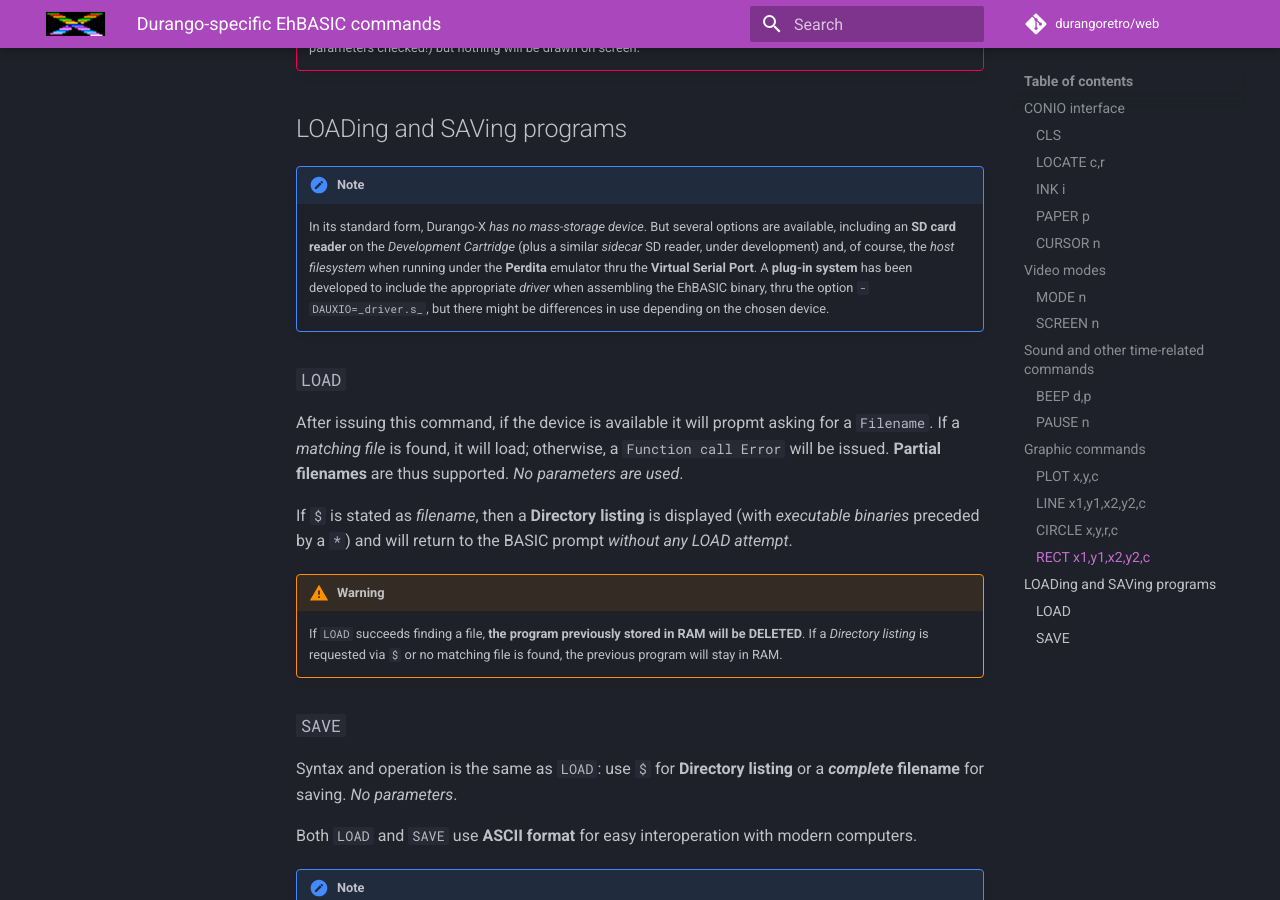
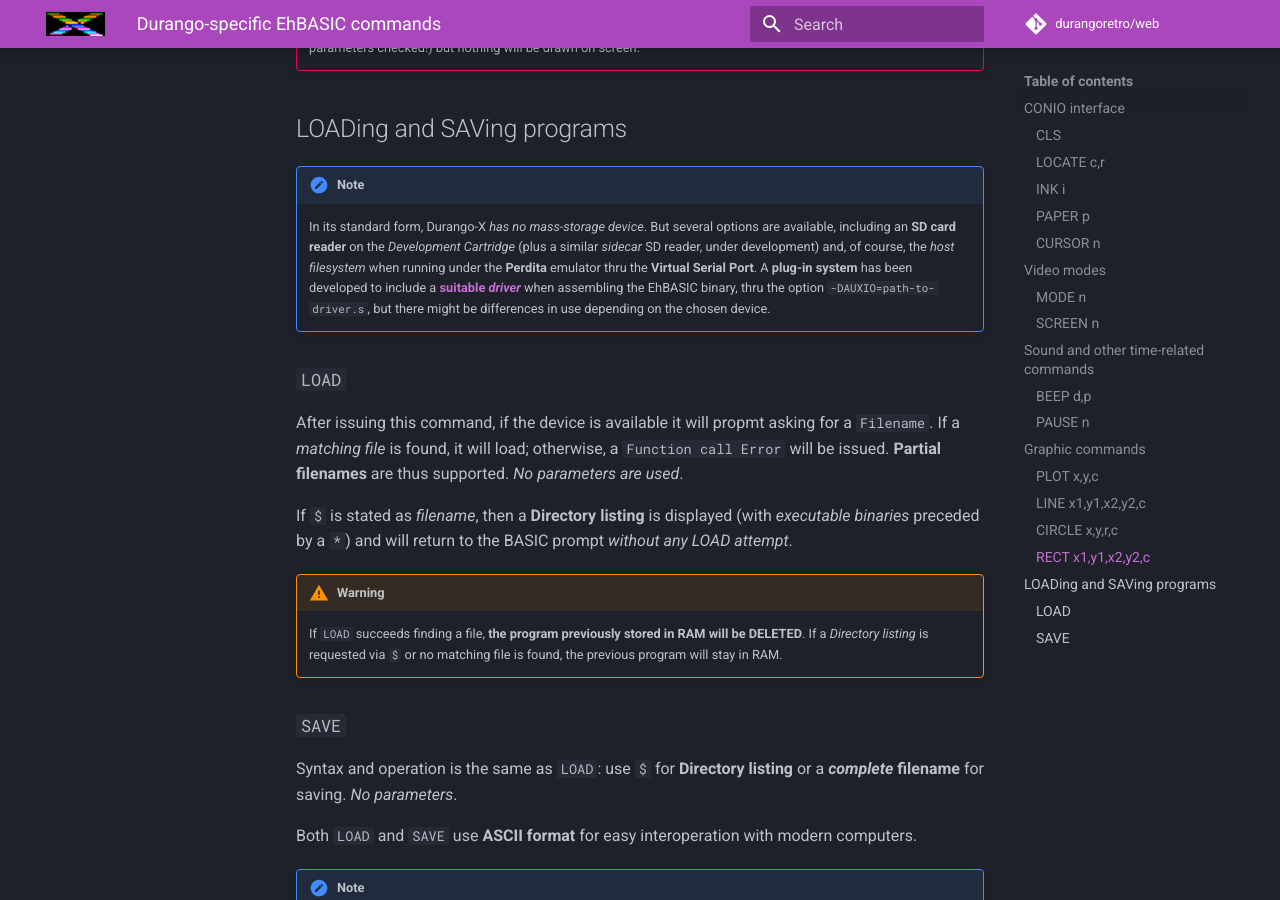
Before and after one commit to durangoretro/web, an MkDocs documentation site: the page built from docs/software/ehbasic.md, in a window 1280 px wide and 900 px high, scrolled down 3469 px. Built offline with MkDocs 1.6.1 and Material for MkDocs 9.7.7, drawn with Linux system fonts in a browser that asks for light colours; comment, search, counter and statistics services are not loaded.

Commit message:
Update ehbasic.md

```diff
--- a/docs/software/ehbasic.md
+++ b/docs/software/ehbasic.md
@@ -121,7 +121,7 @@
 !!! note
 
 	In its standard form, Durango-X _has no mass-storage device_. But several options are available, including an **SD card reader** on the _Development Cartridge_ (plus a similar _sidecar_ SD reader, under development) and, of course, the _host filesystem_ when running under the **Perdita** emulator thru the **Virtual Serial Port**.
-	A **plug-in system** has been developed to include the appropriate _driver_ when assembling the EhBASIC binary, thru the option `-DAUXIO=_driver.s_`, but there might be differences in use depending on the chosen device.
+	A **plug-in system** has been developed to include a [**suitable _driver_**]() when assembling the EhBASIC binary, thru the option `-DAUXIO=path-to-driver.s`, but there might be differences in use depending on the chosen device.
 
 ### `LOAD`
 
```
